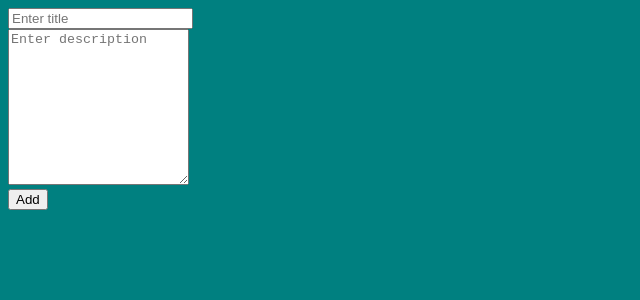
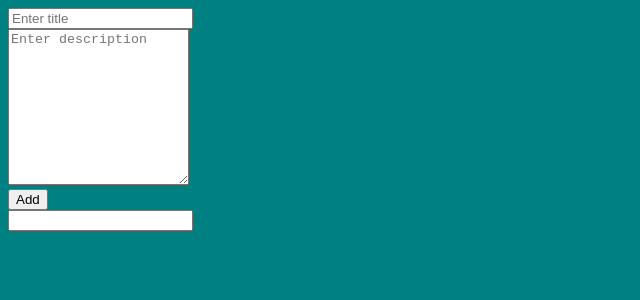
Before and after one commit to MaxBenDuah/task-tracker-app, a React (Create React App) app: page / in a window 1280 px wide. Shown: the top 300 px of the page, without its empty margins (0-640 px from the left). Built offline with nearby package versions, Linux system fonts and the light colour scheme.

Commit message:
Implement SearchTerm functionality

```diff
--- a/src/App.jsx
+++ b/src/App.jsx
@@ -1,3 +1,4 @@
+import SearchTerm from "./components/SearchTerm";
 import TaskForm from "./components/TaskForm";
 import TaskList from "./components/TaskList";
 
@@ -5,6 +6,7 @@ function App() {
   return (
     <div>
       <TaskForm />
+      <SearchTerm />
       <TaskList />
     </div>
   );
--- /dev/null
+++ b/src/components/SearchTerm.jsx
@@ -0,0 +1,19 @@
+import { useDispatch, useSelector } from "react-redux";
+import { changeSearchTerm } from "./TaskSlice";
+
+function SearchTerm() {
+  const { searchTerm } = useSelector((state) => state.task);
+  const dispactch = useDispatch();
+
+  return (
+    <div>
+      <input
+        type="text"
+        value={searchTerm}
+        onChange={(e) => dispactch(changeSearchTerm(e.target.value))}
+      />
+    </div>
+  );
+}
+
+export default SearchTerm;
--- a/src/components/TaskList.jsx
+++ b/src/components/TaskList.jsx
@@ -2,11 +2,17 @@ import { useSelector } from "react-redux";
 import TaskItem from "./TaskItem";
 
 function TaskList() {
-  const { tasks } = useSelector((state) => state.task);
+  const { tasks, searchTerm } = useSelector((state) => state.task);
+
+  const allTasks = tasks.filter(
+    (task) =>
+      task.title.toLowerCase().includes(searchTerm.toLowerCase()) ||
+      task.description.toLowerCase().includes(searchTerm.toLowerCase())
+  );
 
   return (
     <ul>
-      {tasks?.map((task) => (
+      {allTasks?.map((task) => (
         <TaskItem key={task.id} task={task} />
       ))}
     </ul>
--- a/src/components/TaskSlice.js
+++ b/src/components/TaskSlice.js
@@ -4,6 +4,7 @@ const initialState = {
   title: "",
   description: "",
   tasks: JSON.parse(localStorage.getItem("tasks")) || [],
+  searchTerm: "",
 };
 
 const taskSlice = createSlice({
@@ -40,6 +41,9 @@ const taskSlice = createSlice({
         task.id === action.payload.id ? action.payload : task
       );
     },
+    changeSearchTerm(state, action) {
+      state.searchTerm = action.payload;
+    },
   },
 });
 
@@ -49,6 +53,7 @@ export const {
   addTask,
   deleteTask,
   updateTask,
+  changeSearchTerm,
 } = taskSlice.actions;
 
 export const taskReducer = taskSlice.reducer;
```
